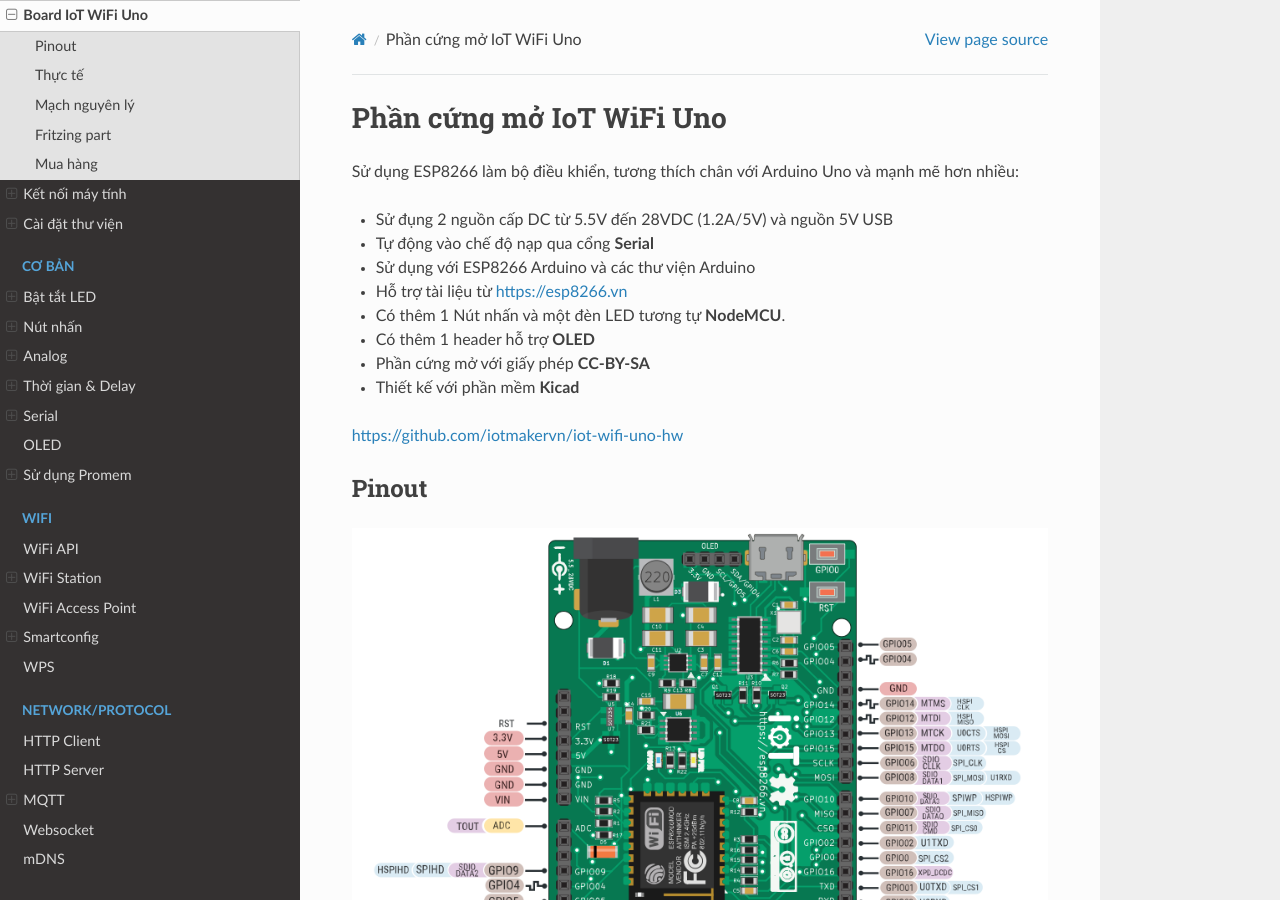
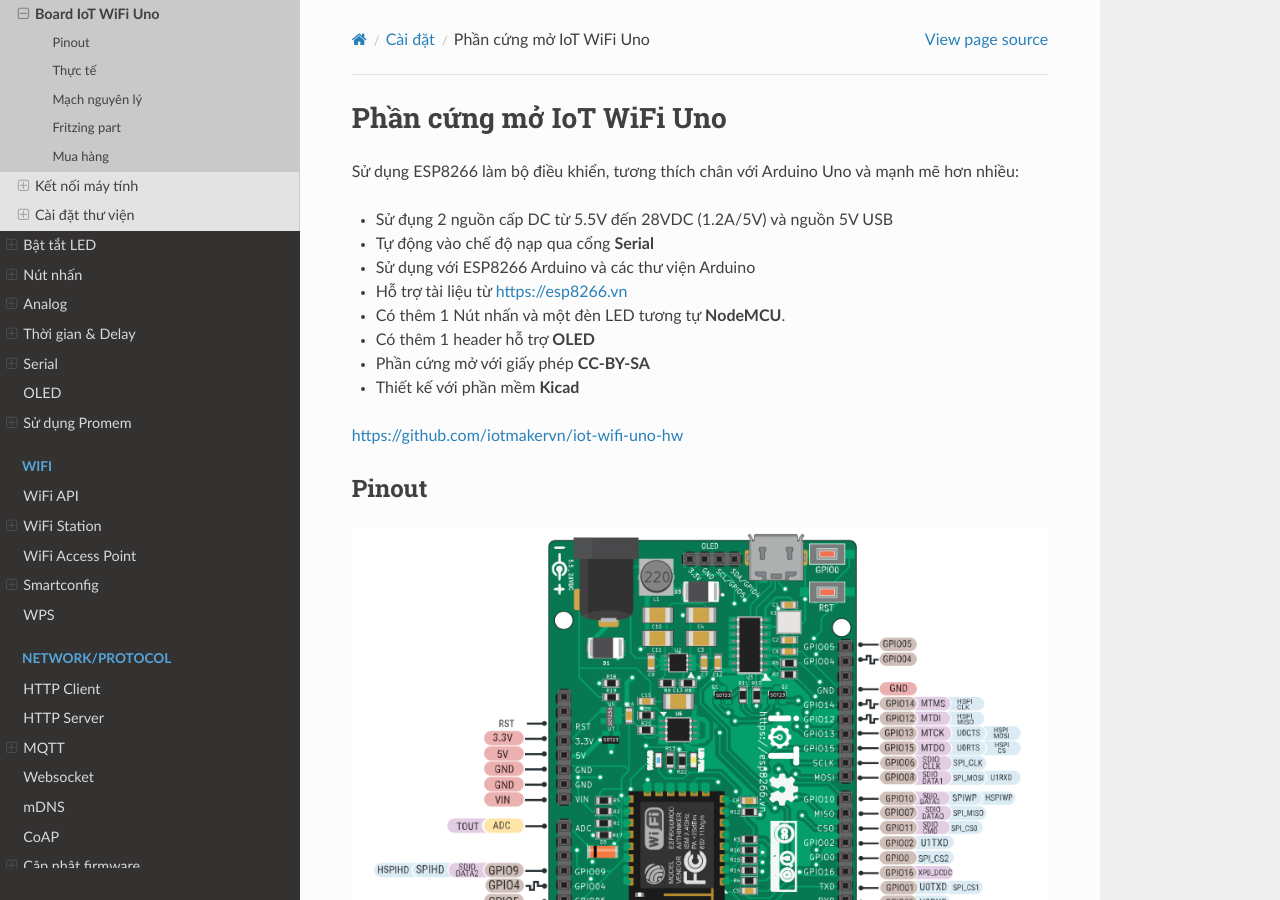
Before and after one commit to esp8266vn/arduino.esp8266.vn, a Sphinx documentation site: the page built from docs/basic/board.rst, in a window 1280 px wide and 900 px high. Built offline with Sphinx 7.4.7 and the Read the Docs theme 2.0.0, drawn with Linux system fonts in a browser that asks for light colours.

Commit message:
move installaltion method to basic folder

```diff
--- a/docs/board.rst
+++ b/docs/basic/board.rst
@@ -17,26 +17,26 @@
 Pinout
 ======
 
-.. image:: _static/Iot-wifi-uno-hw-pinout.png
-    :target: _static/Iot-wifi-uno-hw-pinout.png
+.. image:: ../_static/Iot-wifi-uno-hw-pinout.png
+    :target: ../_static/Iot-wifi-uno-hw-pinout.png
 
 Thực tế
 =======
-.. image:: _static/wifi-uno.jpg
-    :target: _static/wifi-uno.jpg
+.. image:: ../_static/wifi-uno.jpg
+    :target: ../_static/wifi-uno.jpg
 
 
 Mạch nguyên lý
 ==============
 
-.. image:: _static/schematic.svg
-    :target: _static/schematic.svg
+.. image:: ../_static/schematic.svg
+    :target: ../_static/schematic.svg
 
 Fritzing part
 =============
 
-.. image:: _static/fritzing.png
-    :target: _static/iot-wifi-uno.fzpz
+.. image:: ../_static/fritzing.png
+    :target: ../_static/iot-wifi-uno.fzpz
 
 Mua hàng
 ========
--- a/docs/install.rst
+++ b/docs/basic/install.rst
@@ -20,7 +20,7 @@
 * Mở chương trình Arduino và cửa sổ Preferences.
 * Enter ``http://arduino.esp8266.com/stable/package_esp8266com_index.json`` vào **Additional Board Manager URLs**. Bạn có thể thêm nhiều URL, cách nhau bằng dấu phẩy.
 
-.. image:: _static/ide.png
+.. image:: ../_static/ide.png
     :target: _static/ide.png
     :width: 600
 
--- a/docs/library.rst
+++ b/docs/basic/library.rst
@@ -9,7 +9,7 @@
 * Chọn phiên bản thư viện cần cài đặt
 * Nhấn install
 
-.. image:: _static/library.png
+.. image:: ../_static/library.png
 
 Video hướng dẫn
 ===============
--- a/docs/projects/heart-rate.rst
+++ b/docs/projects/heart-rate.rst
@@ -33,7 +33,7 @@
 +--------------------+----------------------------------------------------------+
 | **Thư viện**       | **Link**                                                 |
 +====================+==========================================================+
-| Thư viện MAX30100   | https://github.com/oxullo/Arduino-MAX30100               |
+| Thư viện MAX30100   | https://github.com/oxullo/Arduino-MAX30100              |
 +--------------------+----------------------------------------------------------+
 | OLED               | https://github.com/squix78/esp8266-oled-ssd1306          |
 +--------------------+----------------------------------------------------------+
```
Also changed, not shown: docs/basic/connection.rst (renamed from docs/connection.rst, +8 -8 lines), docs/basic/index.rst (added, +10 -0 lines), docs/index.rst (+3 -11 lines), docs/_static/favicon_2vpw-iu.png (added).
